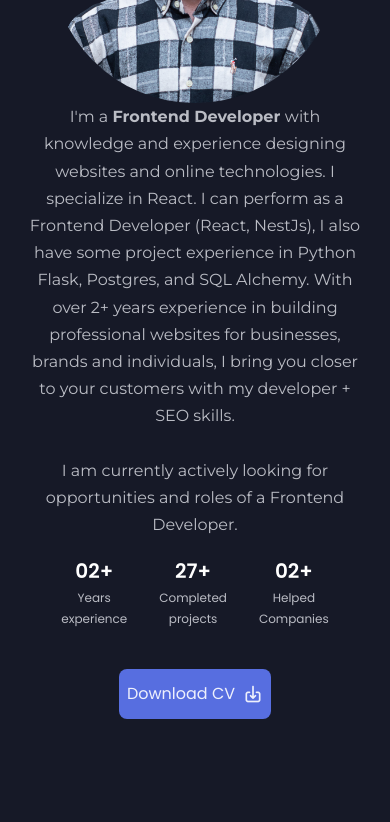
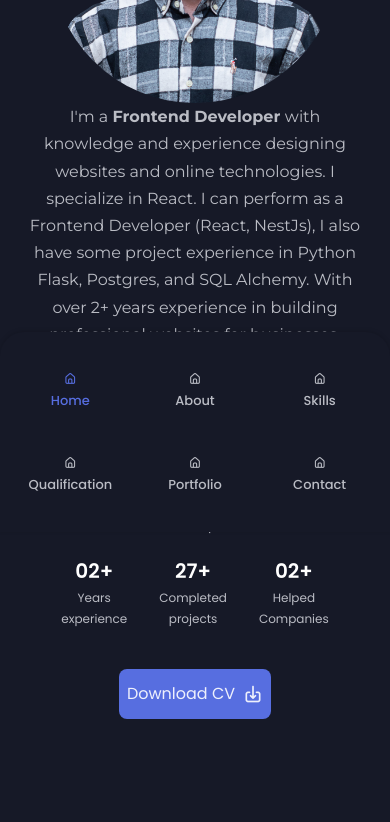
Before and after one commit to habidoyetech/portfolio, a React (Create React App) app: page / in a window 390 px wide. Shown: the part 1156-1978 px from the top of the page. Built offline with nearby package versions, Linux system fonts and the light colour scheme; a web font is replaced by a local one.

Commit message:
change the navbar style

```diff
--- a/src/Components/Navbar.css
+++ b/src/Components/Navbar.css
@@ -80,7 +80,38 @@
   color: var(--first-color);
 }
 
-@media screen and (max-width: 1024px) {
+.show-menu {
+  bottom: 0;
+}
+
+.nav__list {
+  grid-template-columns: repeat(3, 1fr);
+  gap: 2rem;
+
+}
+
+/* .nav__link {
+  display: flex;
+  flex-direction: column;
+
+  align-items: center;
+} */
+
+@media screen and (max-width: 767px) {
+  .nav__menu {
+    position: fixed;
+    bottom: -100%;
+    left: 0;
+    width: 100%;
+    background-color: var(--body-color);
+    padding: 2rem 1.5rem;
+    box-shadow: 0 -1px 4px rgba(0, 0, 0, .15);
+    border-radius: 1.5rem 1.5rem 0 0;
+    transition: .3s;
+  }
+}
+
+@media screen and (max-width: 800px) {
   .toggleBtn {
     display: flex;
     align-items: center;
@@ -96,40 +127,41 @@
   }
 
   .nav_links-container {
-    visibility: hidden;
     position: fixed;
-    left: 100%;
-    top: 65px;
-    width: 80vw;
-    height: fit-content;
-    transition: transform 0.3s ease-in-out, visibility 0.3s ease-in-out, -webkit-transform 0.3s ease-in-out;
+    bottom: -100%;
+    left: 0;
+    width: 100%;
+    background-color: var(--body-color);
+    padding: 2rem 1.5rem;
+    box-shadow: 0 -1px 4px rgba(0, 0, 0, .15);
+    border-radius: 1.5rem 1.5rem 0 0;
+    transition: .3s;
+    /* transition: transform 0.3s ease-in-out, visibility 0.3s ease-in-out, -webkit-transform 0.3s ease-in-out; */
   }
 
   .nav_links {
-    padding: 3rem 4rem;
-    width: 100%;
-    height: 100%;
-    display: block;
-    z-index: 2;
-    overflow-y: auto;
-    background: var(--first-color);
-    font-size: var(--h2-font-size);
-    border-bottom-left-radius: 2rem;
+    /* padding: 3rem 4rem; */
+    display: grid;
+    grid-template-columns: repeat(3, 1fr);
+    gap: 2rem;
   }
 
-  .nav_links li {
-    padding: 1.5rem 0 .5rem 0;
-    color: var(--input-color);
-    border-bottom: 3px solid #fff;
+
+  .open {
+    bottom: 0;
   }
 
-  .open {
-    visibility: visible;
-    transform: translateX(-100%);
+  .uil {
+    display: block;
   }
 
-  .nav_links li a {
-    color: var(--white);
+  .nav__link {
+    display: flex;
+    flex-direction: column;
+    align-items: center;
+    font-size: var(--small-font-size);
+    /* color: var(--title-color); */
+    font-weight: var(--font-medium);
   }
 
 
--- a/src/Components/Navbar.jsx
+++ b/src/Components/Navbar.jsx
@@ -13,7 +13,7 @@ const Navbar = ({scrollPosition}) => {
 
   useEffect(() => {
     const sections = document.querySelectorAll("section");
-    const navLink = document.querySelectorAll('.navlink')
+    const navLink = document.querySelectorAll('.nav__link')
     console.log(sections)
     console.log(navLink)
 
@@ -53,9 +53,10 @@ const Navbar = ({scrollPosition}) => {
                 return (
                   <li key={index} onClick={() => NavIsShowing(!isShowing)}>
                     <HashLink
-                      className={`navlink ${link.idName}`}
+                      className={`nav__link ${link.idName} ${index===0? 'active': ''}`}
                       to={link.path}
                      smooth>
+                      <i className="uil uil-estate nav__icon hidden " />
                      {link.name}
                     </HashLink>
                   </li>
@@ -69,6 +70,48 @@ const Navbar = ({scrollPosition}) => {
           { isShowing?  <MdOutlineClose className={`${scrollPosition < 5 ? 'text-first-color': 'white-color'}`}/> : <HiOutlineMenuAlt1 className={`${scrollPosition < 5 ? 'text-first-color': 'white-color'}`} />}
         </button>
       </div>
+      {/* <div className="nav__menu show-menu grid justify-center" id="nav-menu">
+        <ul className="nav__list grid-cols-3 grid">
+          <li className="nav__item">
+            <a href="#home" className="nav__link active-link">
+              <i className="uil uil-estate nav__icon" />
+              <span>Home</span>
+            </a>
+          </li>
+          <li className="nav__item">
+            <a href="#about" className="nav__link">
+              <i className="uil uil-user nav__icon" />
+              <span>About</span>
+            </a>
+          </li>
+          <li className="nav__item">
+            <a href="#skills" className="nav__link">
+              <i className="uil uil-file-alt nav__icon" />
+              <span>Skills</span>
+            </a>
+          </li>
+          <li className="nav__item">
+            <a href="#services" className="nav__link">
+              <i className="uil uil-briefcase-alt nav__icon" />
+              <span>Services</span>
+            </a>
+          </li>
+          <li className="nav__item">
+            <a href="#portfolio" className="nav__link">
+              <i className="uil uil-scenery nav__icon" />
+              <span>Portfolio</span>
+            </a>
+          </li>
+          <li className="nav__item">
+            <a href="#contact" className="nav__link">
+              <i className="uil uil-message nav__icon" />
+              <span>Contact Me</span>
+            </a>
+          </li>
+        </ul>
+        <i className="uil uil-times nav__close" id="nav-close" />
+      </div> */}
+
     </nav>
   )
 }
--- a/src/Pages/about.css
+++ b/src/Pages/about.css
@@ -1,12 +1,12 @@
-.about {
+/* .about {
   width: 100vw;
-}
+} */
 
-.grid {
+/* .grid {
   display: grid;
   grid-template-columns: 1.5fr 1.5fr;
   gap: 2rem;
-}
+} */
 
 .about_section {
   padding: 3rem 0 6rem 0;
--- a/src/index.css
+++ b/src/index.css
@@ -102,12 +102,6 @@ body {
   }
 
 }
-
-/* h1, h2, h3, h4, h5 {
-
-  color: var(--title-color);
-  font-weight: var(--font-semi-bold);
-} */
 
 h1 {
   font-size: var(--h1-font-size);
```
Also changed, not shown: src/Pages/About.jsx (+2 -23 lines).
